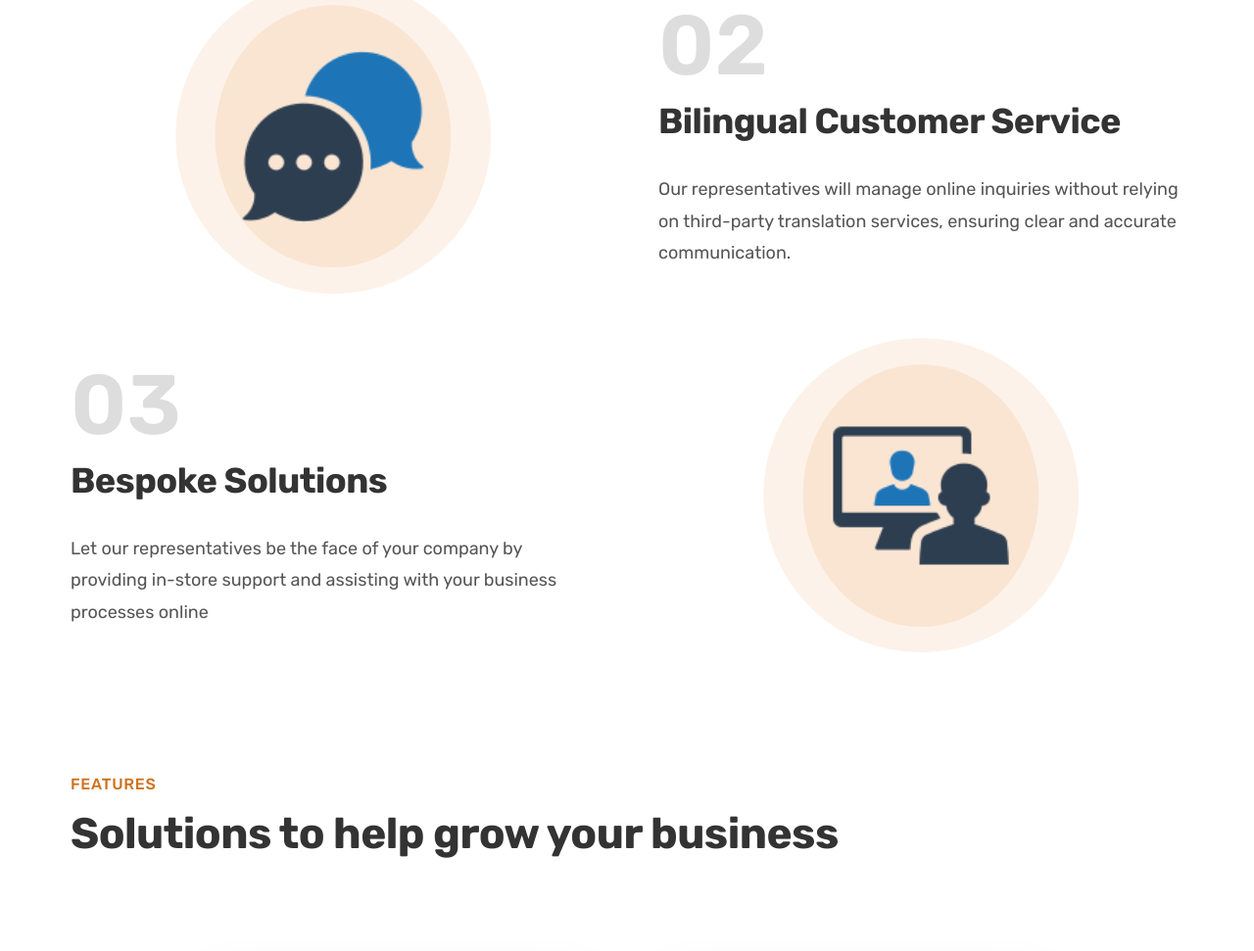
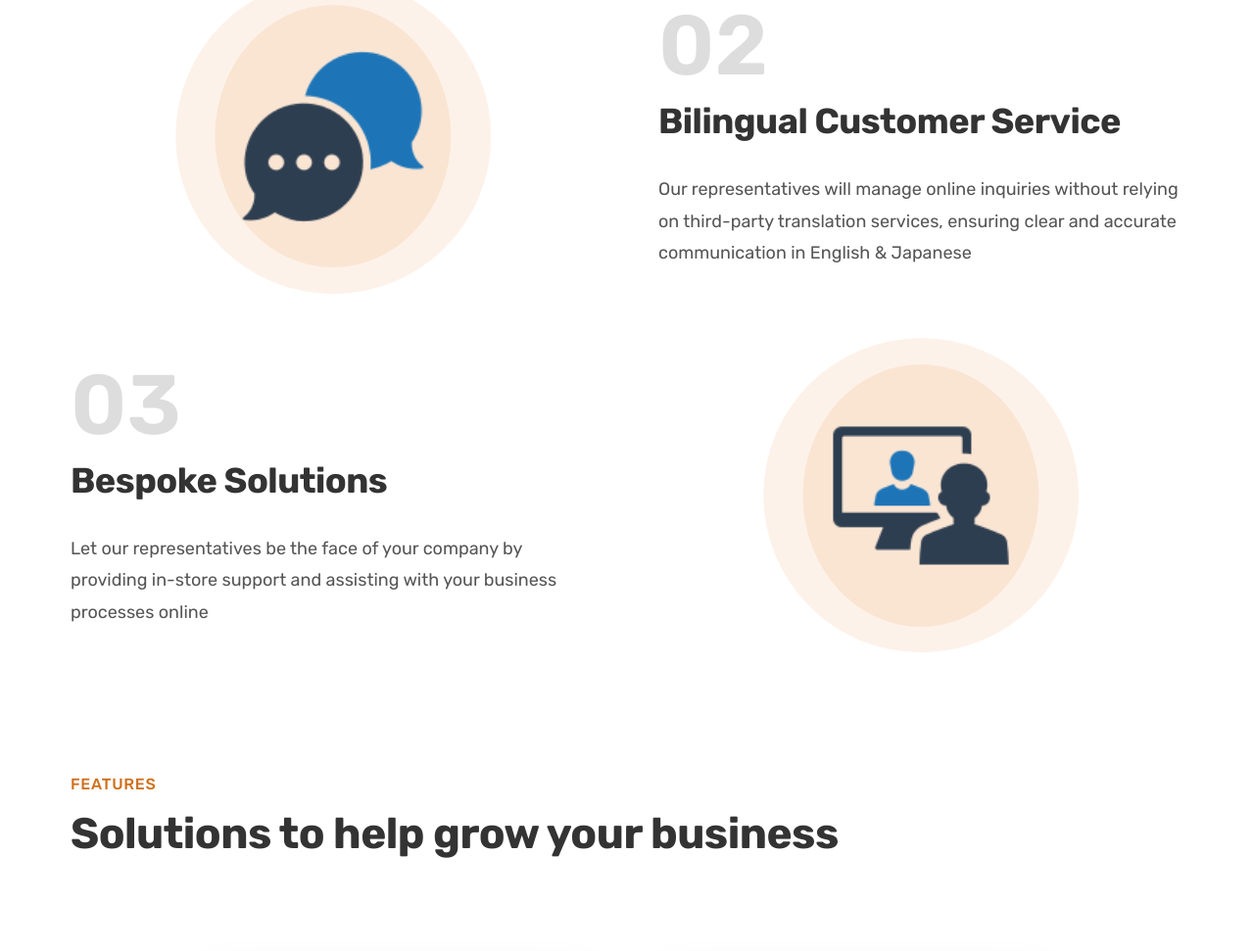
Before and after one commit to realityshock/realityshock.github.io, a plain HTML site: page index.html in a window 1280 px wide. Shown: the part 1524-2495 px from the top of the page at 98% size. Drawn offline with nearby package versions, Linux system fonts and the light colour scheme.

Commit message:
Update index.html

```diff
--- a/index.html
+++ b/index.html
@@ -120,7 +120,7 @@
           <h3 class="heading-tertiary">Bilingual Customer Service</h3>
           <p class="step-description">
             Our representatives will manage online inquiries without relying on third-party translation services,
-            ensuring clear and accurate communication.
+            ensuring clear and accurate communication in English & Japanese
           </p>
         </div>
 
```
